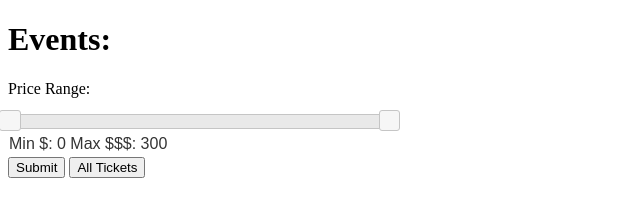
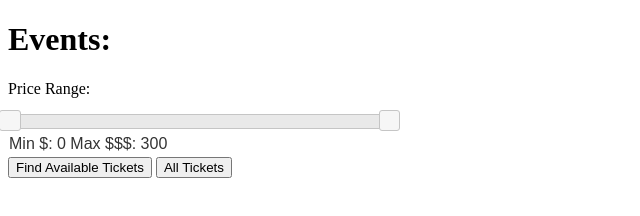
Before and after one commit to chulinguy/gloria-assignments, a plain HTML site: page Assignments/MiniGame/index.html in a window 1280 px wide. Shown: the whole page, without its empty margins (0-640 px from the left). Drawn offline with nearby package versions, Linux system fonts and the light colour scheme.

Commit message:
more descriptive description for button

```diff
--- a/Assignments/MiniGame/index.html
+++ b/Assignments/MiniGame/index.html
@@ -13,7 +13,7 @@
     <p>Price Range:</p>
     <div id="slideRange"><p id="amount"></p></div>
     <br>
-    <button id="submit">Submit</button>
+    <button id="submit">Find Available Tickets</button>
     <button id="allTix">All Tickets</button>
     <ul id="event">
       <!-- EVENTS GET INSERTED HERE -->
```
